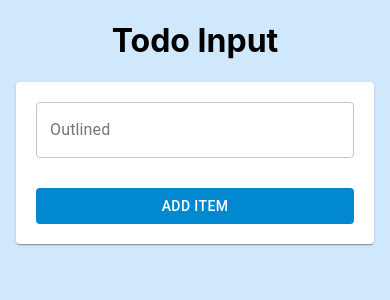
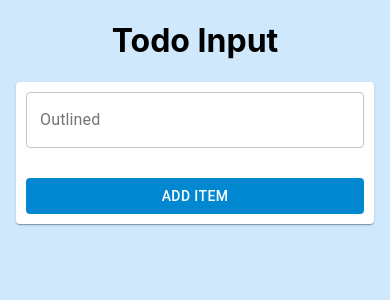
Before and after one commit to ruhel241/react-todo-list, a React (Create React App) app: page / in a window 390 px wide. Shown: the top 300 px of the page. Built offline with nearby package versions, Linux system fonts and the light colour scheme.

Commit message:
fixed responsive issue

```diff
--- a/src/index.css
+++ b/src/index.css
@@ -47,6 +47,9 @@ code {
     width: 100%;
   }
   .MuiPaper-root {
-    padding: 20px !important;
+    padding: 10px !important;
+  }
+  .MuiTableContainer-root {
+    width: 95% !important;
   }
 }
```
